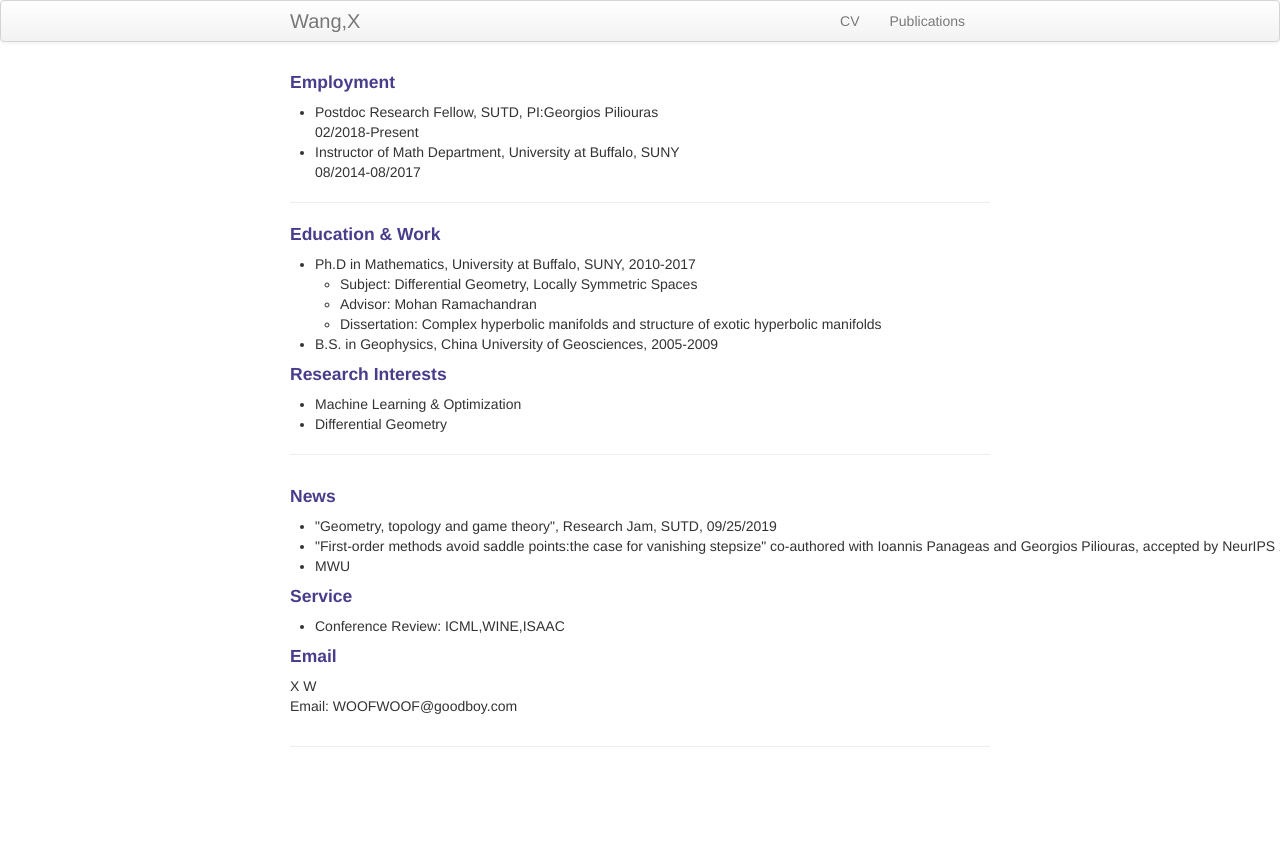
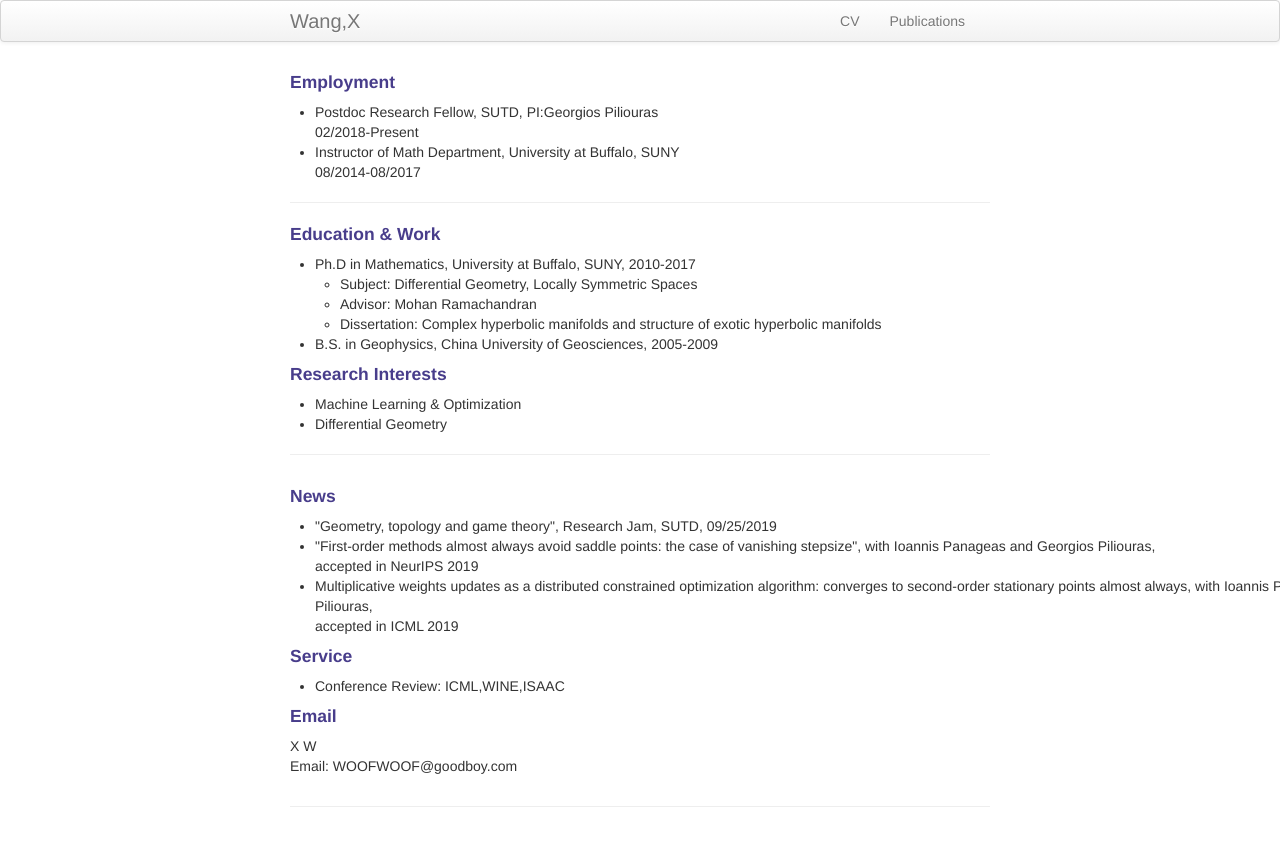
Before and after one commit to xiiaowang/xiiaowang.github.io, a Jekyll site: the page built from index.md, in a window 1280 px wide. Shown: the top 846 px of the page. Built offline with Jekyll 4.4.1, drawn with Linux system fonts in a browser that asks for light colours.

Commit message:
Update index.md

```diff
--- a/index.md
+++ b/index.md
@@ -37,8 +37,8 @@ keywords: machine learning, geometry
     <h4><a name="News"></a>News</h4>
     <ul>
         <li>"Geometry, topology and game theory", Research Jam, SUTD, 09/25/2019</li>
-        <li>"First-order methods avoid saddle points:the case for vanishing stepsize" co-authored with Ioannis Panageas and Georgios Piliouras, accepted by NeurIPS 2019</li>
-        <li>MWU</li>
+        <li>"First-order methods almost always avoid saddle points: the case of vanishing stepsize", with Ioannis Panageas and Georgios Piliouras,<br/> accepted in NeurIPS 2019</li>
+        <li>Multiplicative weights updates as a distributed constrained optimization algorithm: converges to second-order stationary points almost always, with Ioannis Panageas and Georgios Piliouras,<br/> accepted in ICML 2019</li>
     </ul>
 
    <h4><a name="Service"></a>Service</h4>
```
